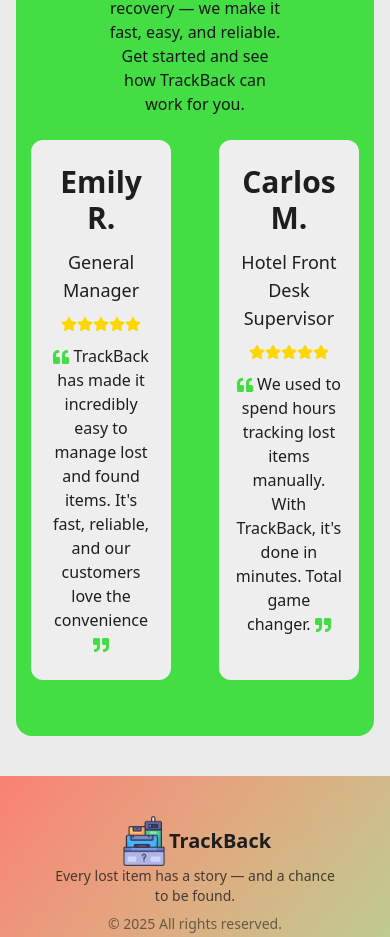
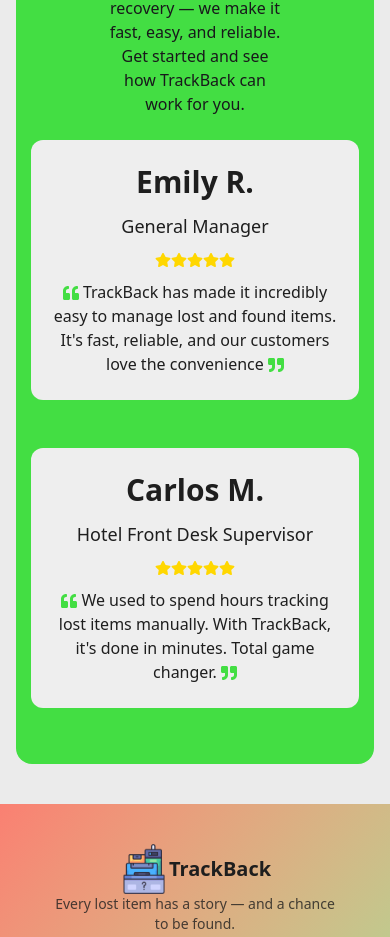
Before and after one commit to gmnayem631/track-back-client, a React (Vite) app: page / in a window 390 px wide. Shown: the part 2577-3514 px from the top of the page. Built offline with nearby package versions, Linux system fonts and the light colour scheme; no server answers.

Commit message:
made some components responsive

```diff
--- a/src/components/Review.jsx
+++ b/src/components/Review.jsx
@@ -16,7 +16,7 @@
         </p>
       </div>
 
-      <div className="client-reviews grid grid-cols-2 gap-12 max-w-11/12 mx-auto my-6">
+      <div className="client-reviews grid grid-cols-1 md:grid-cols-2 gap-12 max-w-11/12 mx-auto my-6">
         {/* review 1 */}
         <div className="card1 bg-base-300 text-neutral text-center rounded-xl py-6 px-4 flex flex-col gap-3">
           <h2 className="text-3xl font-semibold">Emily R.</h2>
```
